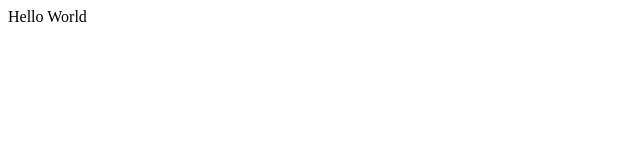
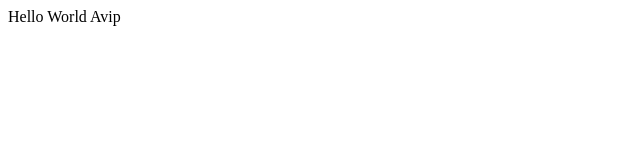
Before and after one commit to vipcodestudio/belajar-git-harisenin, a plain HTML site: page index.html in a window 1280 px wide. Shown: the full height of the page, 0-640 px from the left. Drawn offline with Linux system fonts and the light colour scheme.

Commit message:
fix: memperbaiki huruf

```diff
--- a/index.html
+++ b/index.html
@@ -6,6 +6,6 @@
     <title>Document</title>
   </head>
   <body>
-    Hello World
+    Hello World Avip
   </body>
 </html>
```
